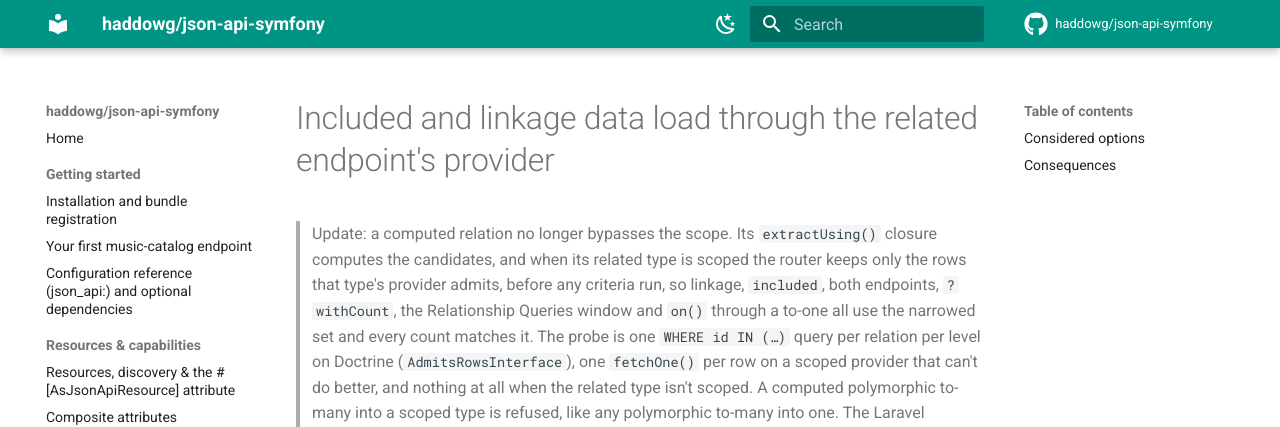
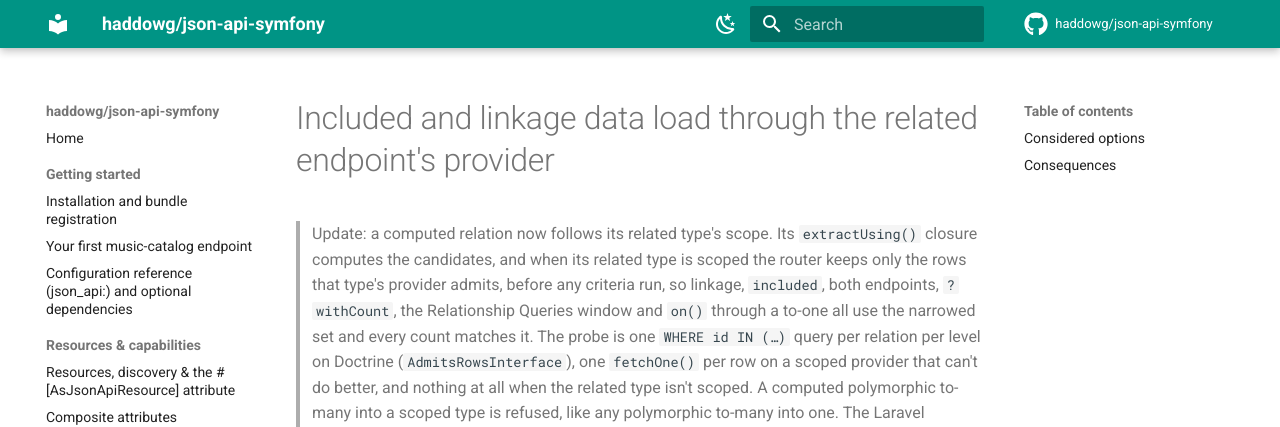
Before and after one commit to haddowg/json-api-symfony, an MkDocs documentation site: the page built from docs/adr/0125-included-and-linkage-data-load-through-the-related-endpoints-provider.md, in a window 1280 px wide and 900 px high. Shown: the top 427 px of the window. Built offline with MkDocs 1.6.1 and Material for MkDocs 9.7.7, drawn with Linux system fonts in a browser that asks for light colours; comment, search, counter and statistics services are not loaded.

Commit message:
docs: reword the ADR 0125 update note (#211)
Rewords the first sentence of the update note added to ADR 0125 in #210
to say a computed relation now follows its related type's scope. No
other change.

```diff
--- a/docs/adr/0125-included-and-linkage-data-load-through-the-related-endpoints-provider.md
+++ b/docs/adr/0125-included-and-linkage-data-load-through-the-related-endpoints-provider.md
@@ -1,6 +1,6 @@
 # Included and linkage data load through the related endpoint's provider
 
-> Update: a computed relation no longer bypasses the scope. Its `extractUsing()` closure computes the candidates, and when its related type is scoped the router keeps only the rows that type's provider admits, before any criteria run, so linkage, `included`, both endpoints, `?withCount`, the Relationship Queries window and `on()` through a to-one all use the narrowed set and every count matches it. The probe is one `WHERE id IN (…)` query per relation per level on Doctrine (`AdmitsRowsInterface`), one `fetchOne()` per row on a scoped provider that can't do better, and nothing at all when the related type isn't scoped. A computed polymorphic to-many into a scoped type is refused, like any polymorphic to-many into one. The Laravel adapter's ADR 0050 covers the same case.
+> Update: a computed relation now follows its related type's scope. Its `extractUsing()` closure computes the candidates, and when its related type is scoped the router keeps only the rows that type's provider admits, before any criteria run, so linkage, `included`, both endpoints, `?withCount`, the Relationship Queries window and `on()` through a to-one all use the narrowed set and every count matches it. The probe is one `WHERE id IN (…)` query per relation per level on Doctrine (`AdmitsRowsInterface`), one `fetchOne()` per row on a scoped provider that can't do better, and nothing at all when the related type isn't scoped. A computed polymorphic to-many into a scoped type is refused, like any polymorphic to-many into one. The Laravel adapter's ADR 0050 covers the same case.
 
 The include batcher resolved metadata on the default server only, so a type served on a
 named server rendered its includes and linkage straight off the entity, and it batched
```
